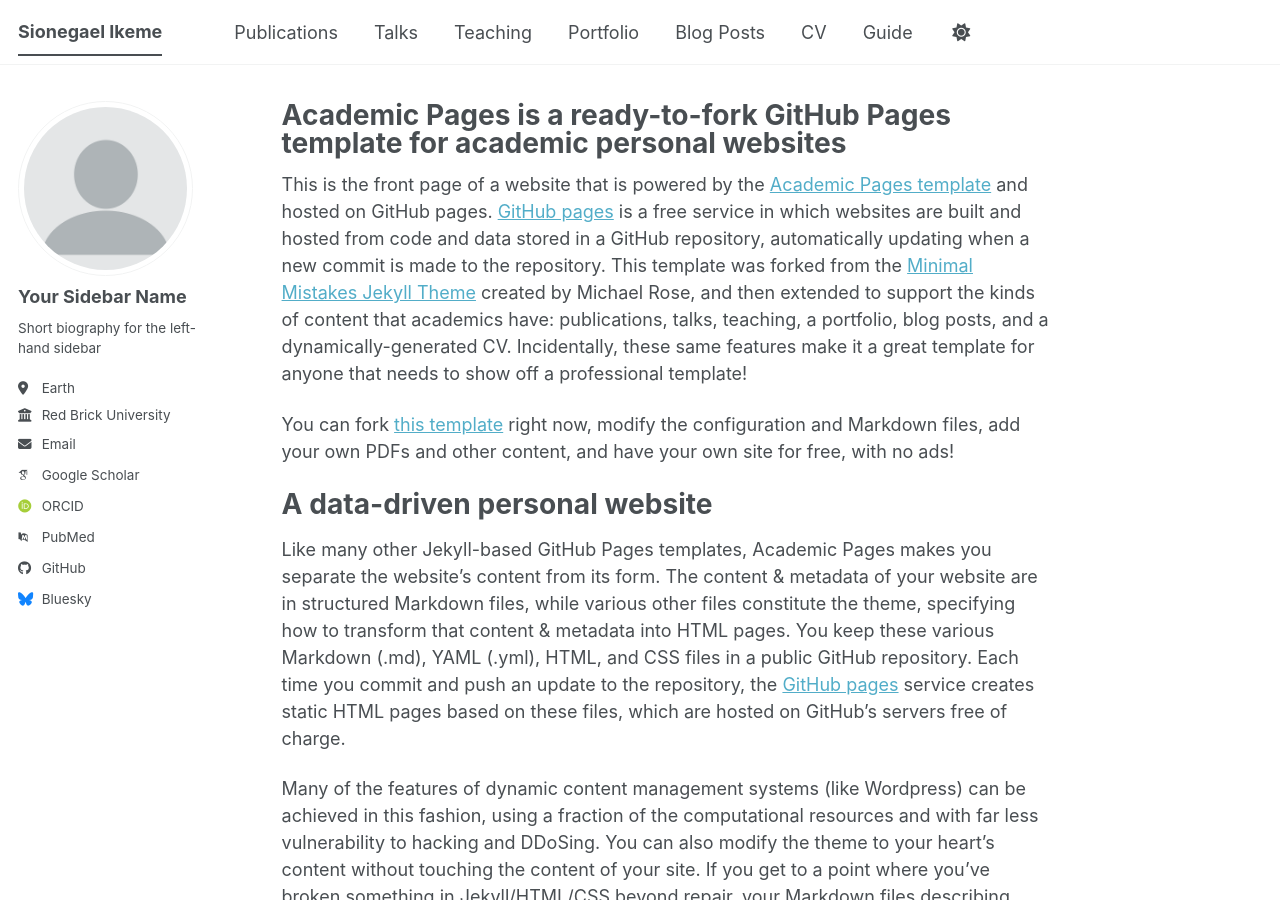
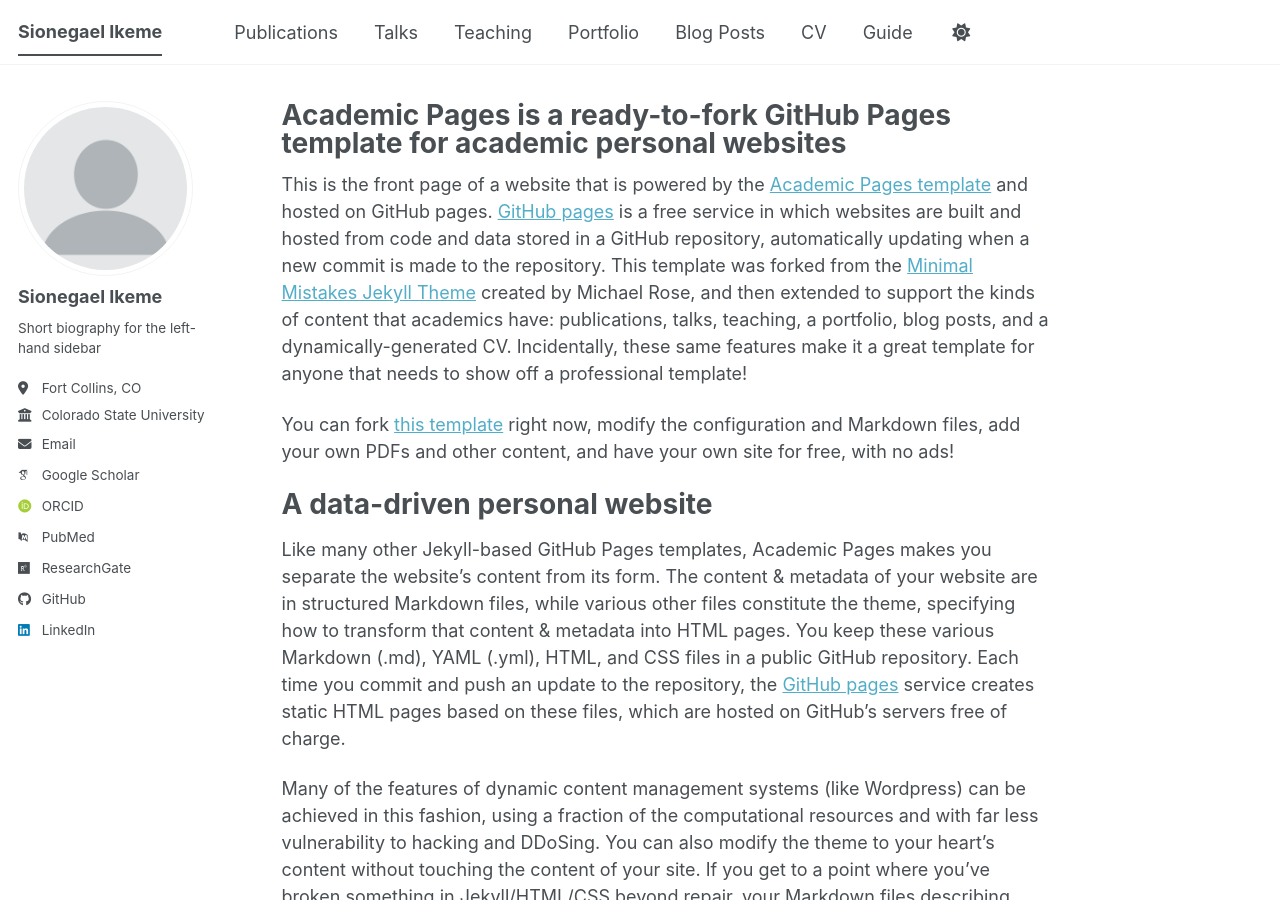
Before and after one commit to sikeme10/sikeme10.github.io, a Jekyll site: the page built from _pages/about.md, in a window 1280 px wide and 900 px high. Built offline with Jekyll 4.4.1, drawn with Linux system fonts in a browser that asks for light colours; some web fonts are replaced; a script bundle is joined from its source files by our own code; library files that are not in the unit come from our copies.

Commit message:
Update personal details in _config.yml
Updated personal information and links in the configuration file.

```diff
--- a/_config.yml
+++ b/_config.yml
@@ -16,7 +16,7 @@
 url                      : https://sikeme10.github.io # The base hostname & protocol for your site e.g. "https://[your GitHub username].github.io",
                                                            # or if you already have some other page hosted on Github then use "https://[your GitHub username].github.io/[Your Repo Name]"
 baseurl                  : "" # the subpath of your site, e.g. "/blog"
-repository               : "academicpages/academicpages.github.io"
+repository               : "sikeme10/sikeme10.github.io"
 
 # Site Author - The following control what appear as part of the author content on the side bar.
 #               If a field is blank the icon and link will not appear, otherwise it will be shown.
@@ -24,25 +24,25 @@
 author:
   # Biographic information
   avatar           : "profile.png"
-  name             : "Your Sidebar Name"
+  name             : "Sionegael Ikeme"
   pronouns         : # example: "she/her"
   bio              : "Short biography for the left-hand sidebar"
-  location         : "Earth"
-  employer         : "Red Brick University"
+  location         : "Fort Collins, CO"
+  employer         : "Colorado State University"
   uri              : # URL
-  email            : "none@example.org"
+  email            : "sionegael.ikeme@colostate.edu"
 
   # Academic websites
   academia         : # URL
   arxiv            : # URL - Update with the correct link to your profile
-  googlescholar    : "https://scholar.google.com/citations?user=PS_CX0AAAAAJ"
+  googlescholar    : "https://scholar.google.com/citations?user=cXDF8XgAAAAJ&hl=fr&inst=6416714965532506866&oi=ao"
   inspire-hep      : # URL
   impactstory      : # URL
-  orcid            : "https://orcid.org/yourorcidurl"
+  orcid            : "https://orcid.org/0009-0002-2664-5109"
   semantic         : # URL
   ssrn             : # URL
   pubmed           : "https://www.ncbi.nlm.nih.gov/pubmed/?term=john+snow"
-  researchgate     : # URL
+  researchgate     : "https://www.researchgate.net/profile/Sionegael-Ikeme-2?ev=hdr_xprf&_tp=eyJjb250ZXh0Ijp7ImZpcnN0UGFnZSI6ImhvbWUiLCJwYWdlIjoiaG9tZSIsInBvc2l0aW9uIjoiZ2xvYmFsSGVhZGVyIn19"
   scopus           : # URL
   zotero           : # URL
 
@@ -51,13 +51,13 @@
   bitbucket        : # Username - Update with your username on the site
   codepen          : # Username
   dribbble         : # Username
-  github           : "academicpages"
+  github           : "sikeme10"
   kaggle           : # Username
   stackoverflow    : # User number or user number and name (i.e., use "1" or "1/jeff-atwood")
 
   # Social media
   artstation       : # Username
-  bluesky          : "bsky.app" # Replace this with you Bluesky username
+  bluesky          : # "bsky.app" # Replace this with you Bluesky username
   facebook         : # Username
   flickr           : # Username
   foursquare       : # Username
@@ -66,7 +66,7 @@
   keybase          : # Username
   instagram        : # Username
   lastfm           : # Username
-  linkedin         : # Username
+  linkedin         : "www.linkedin.com/in/sionegael-ikeme"
   mastodon         : # URL
   medium           : # URL
   pinterest        : # Username
```
